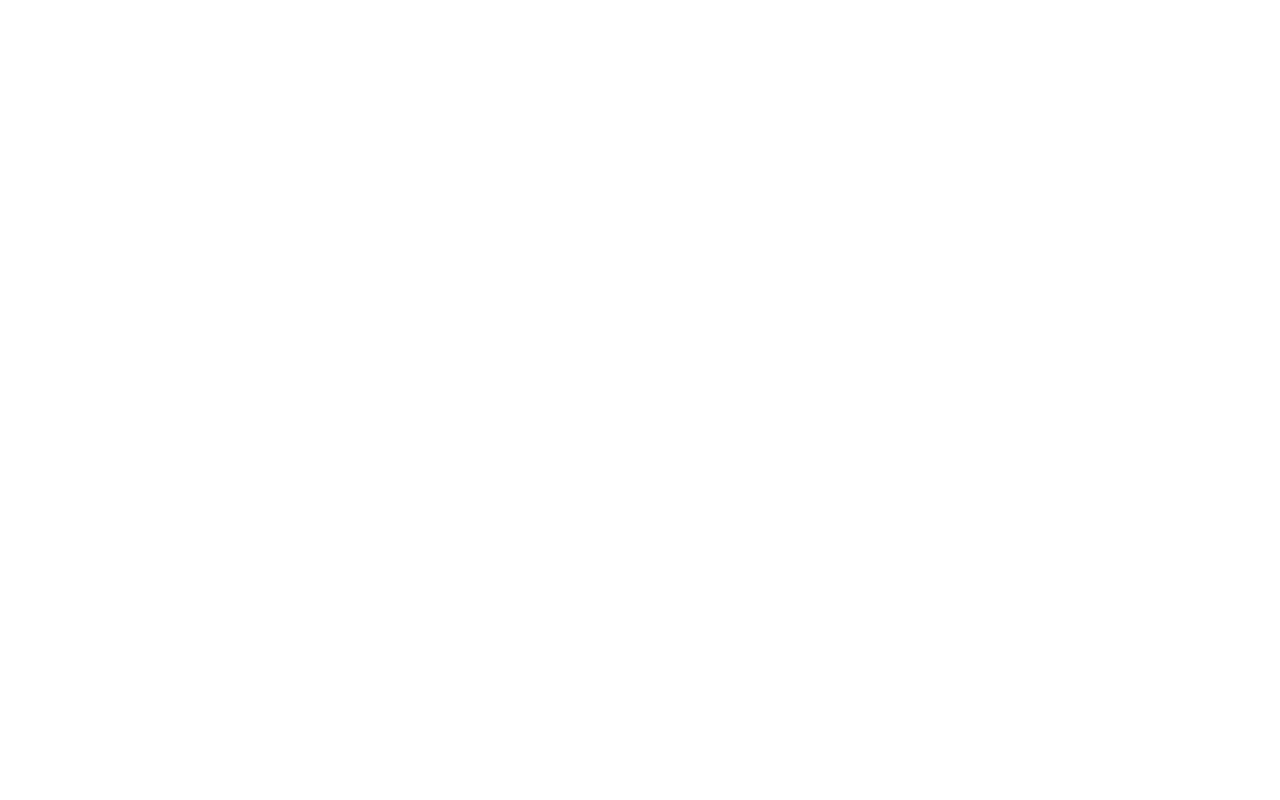
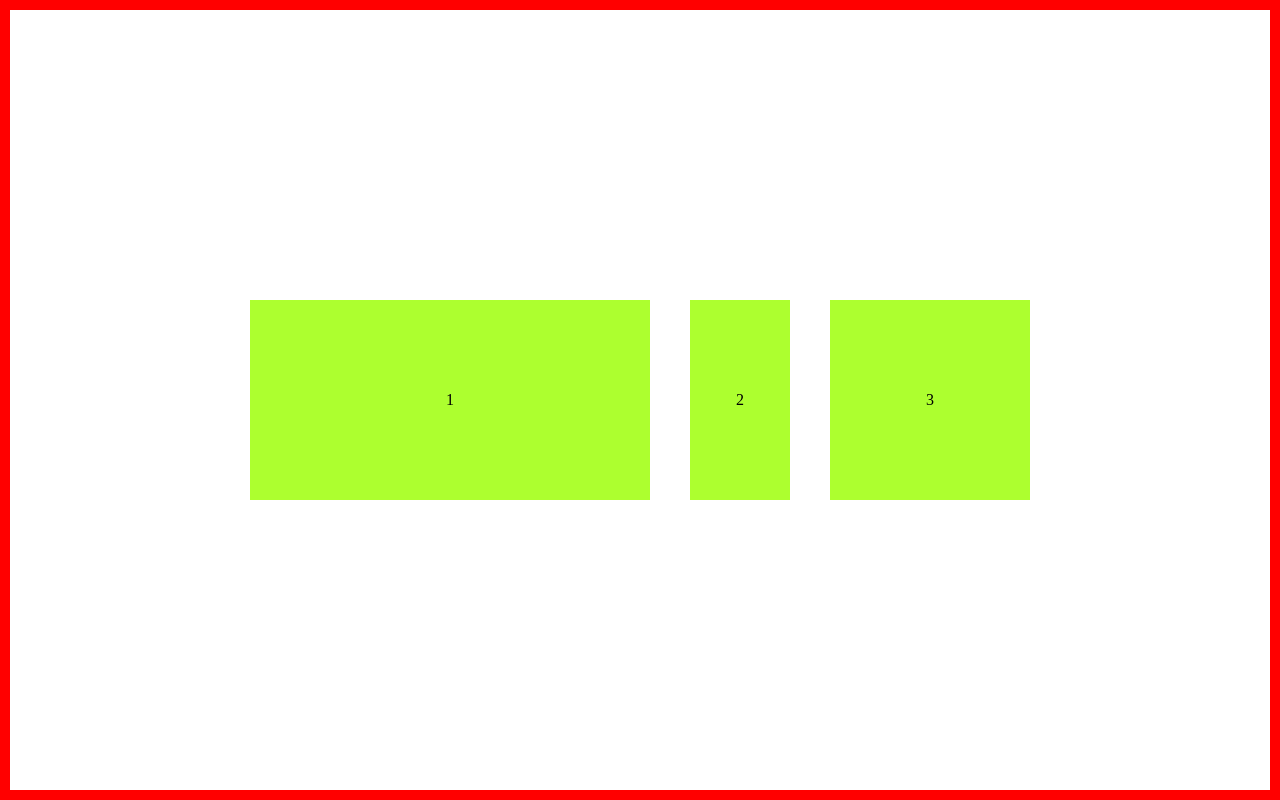
Before and after one commit to SethJohns22/flexbox-course, a plain HTML site: page index.html in a window 1280 px wide. Drawn offline with Linux system fonts and the light colour scheme.

Commit message:
New card.html file

```diff
--- a/index.html
+++ b/index.html
@@ -2,11 +2,85 @@
 <html lang="en">
 <head>
     <meta charset="UTF-8">
-    <meta name="viewport" content="width=device-width, initial-scale=1.0">
-    <meta http-equiv="X-UA-Compatible" content="ie=edge">
     <title>Document</title>
+
+    <style>
+
+        body {
+            margin: 0;
+            padding: 0;
+        }
+
+        .container {
+            margin: 0;
+            height: calc(100vh - 20px);
+            width: calc(100vw - 20px);
+            border: 10px solid red;
+            display: flex;
+            justify-content: center;
+            align-items: center;
+        }
+
+        /* .container > .img_blocks {
+            display: flex;
+            flex-direction: row;
+            justify-content: center;
+        } */
+
+        .blocks {
+            display: flex;
+            justify-content: center;
+            align-items: center;
+            width: 1000px;
+        }
+
+        .block {
+            background-color: greenyellow;
+            height: 200px;
+            margin: 20px;
+            display: flex;
+            justify-content: center;
+            align-items: center;
+        }
+
+        .block1 {
+            flex-basis: 400px;
+            /* flex-grow: 4; */
+            flex-shrink: 2;
+        }
+
+        .block2 {
+            flex-basis: 100px;
+            /* flex-grow: 1; */
+            flex-shrink: 1;
+        }
+
+        .block3 {
+            flex-basis: 200px;
+            /* flex-grow: 2; */
+            flex-shrink: 1;
+        }
+
+
+    </style>
 </head>
+
 <body>
+    <div class="container">
+        <div class="blocks">
+            <div class="block block1">1</div>
+            <div class="block block2">2</div>
+            <div class="block block3">3</div>
+        </div>
 
+
+
+        <!-- <div class="img_blocks">
+            <img src="https://source.unsplash.com/random/150x150" alt="">
+            <img src="https://source.unsplash.com/random/150x150" alt="">
+            <img src="https://source.unsplash.com/random/150x150" alt="">
+        </div> -->
+    </div>
 </body>
+
 </html>
```
Also changed, not shown: card.html (added, +92 -0 lines).
